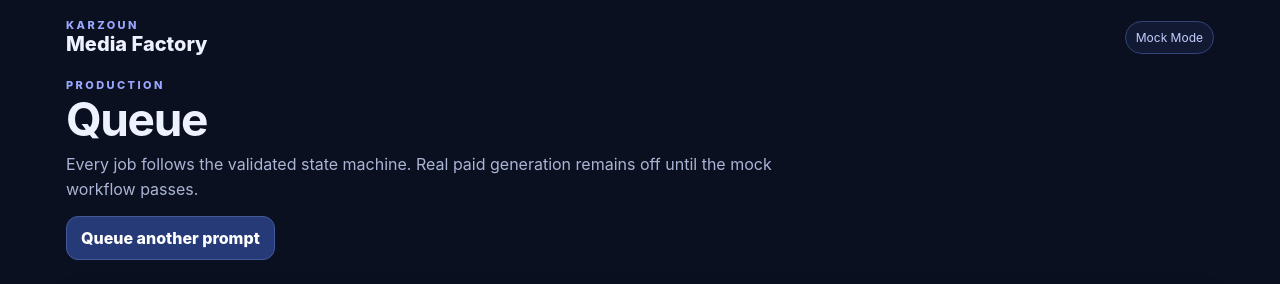
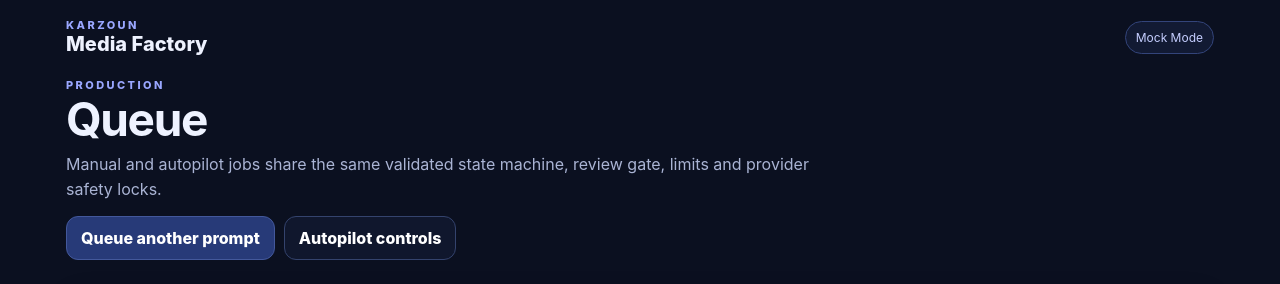
Before and after one commit to mkarson1997/karzoun-media-factory, a Next.js app: page /queue in a window 1280 px wide. Shown: the top 284 px of the page. Built offline with nearby package versions, Linux system fonts and the light colour scheme; no server answers; the database is empty.

Commit message:
feat: show manual versus autopilot queue origin

```diff
--- a/app/queue/page.tsx
+++ b/app/queue/page.tsx
@@ -13,8 +13,8 @@ export default async function QueuePage() {
       <section className="hero">
         <div className="eyebrow">PRODUCTION</div>
         <h1>Queue</h1>
-        <p>Every job follows the validated state machine. Real paid generation remains off until the mock workflow passes.</p>
-        <div className="hero-actions"><a className="button" href="/prompts">Queue another prompt</a></div>
+        <p>Manual and autopilot jobs share the same validated state machine, review gate, limits and provider safety locks.</p>
+        <div className="hero-actions"><a className="button" href="/prompts">Queue another prompt</a><a className="button secondary" href="/dashboard">Autopilot controls</a></div>
       </section>
 
       {!databaseReady ? <div className="notice">Database is not configured.</div> : null}
@@ -25,7 +25,7 @@ export default async function QueuePage() {
           <article className="job-card" key={job.id}>
             <div className="prompt-head">
               <div><strong>{job.prompt.externalPromptId}</strong><small className="block muted">{job.prompt.category} · {job.requestedDuration}s · {job.channel.name}</small></div>
-              <span className="badge">{job.status}</span>
+              <span className="actions"><span className="badge">{job.origin === 'AUTOPILOT' ? '🤖 AUTO' : 'MANUAL'}</span><span className="badge">{job.status}</span></span>
             </div>
             <p>{job.prompt.concept}</p>
             <div className="actions">
```
